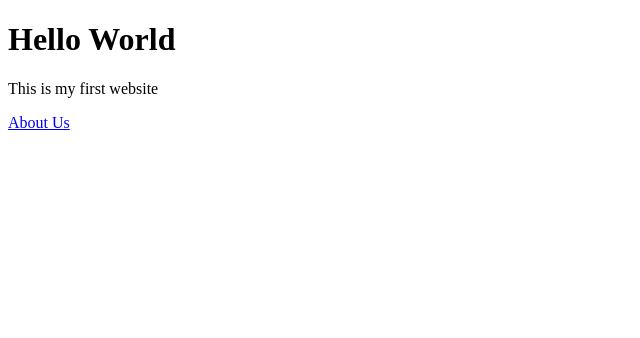
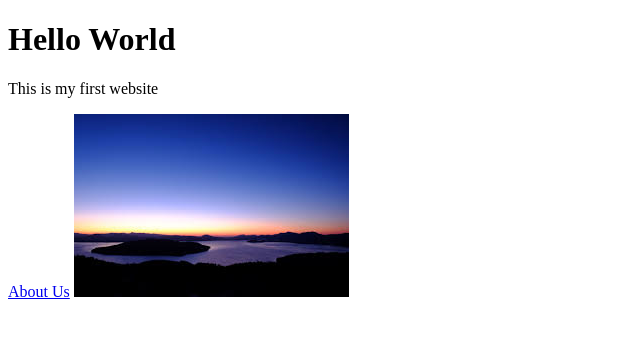
Before and after one commit to awais-malik716/my-first-github, a plain HTML site: page index.html in a window 1280 px wide. Shown: the whole page, without its empty margins (0-640 px from the left). Drawn offline with Linux system fonts and the light colour scheme.

Commit message:
Added an Image

```diff
--- a/index.html
+++ b/index.html
@@ -9,6 +9,7 @@
     <h1>Hello World</h1>
     <p>This is my first website</p>
     <a href="about-page.html">About Us</a>
+    <img src="images/image.jpg" alt="image">
 </body>
 
 </html>
```
Also changed, not shown: images/image.jpg (added).
